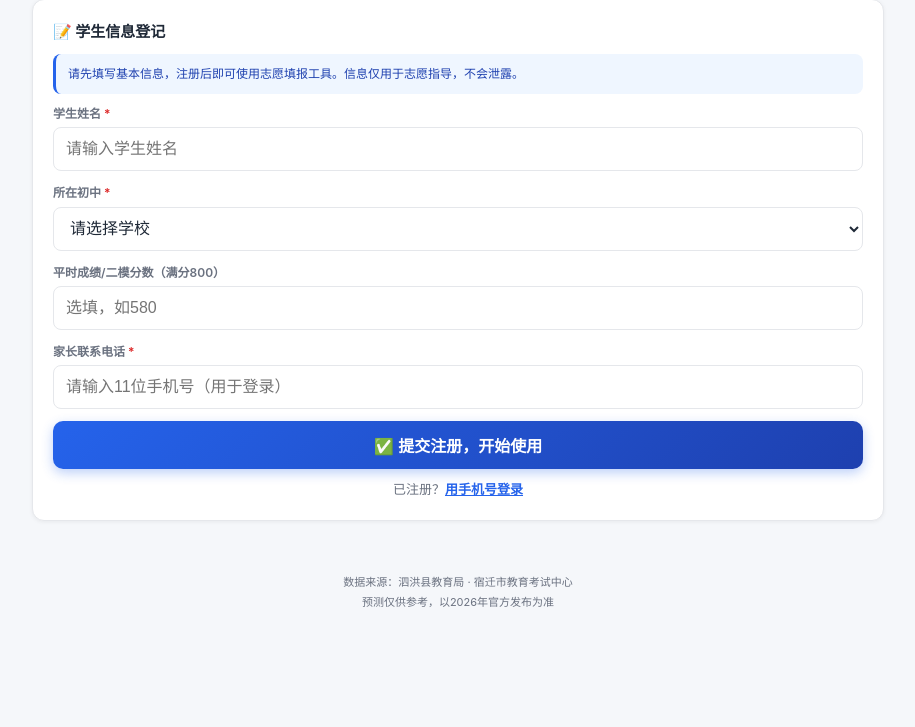
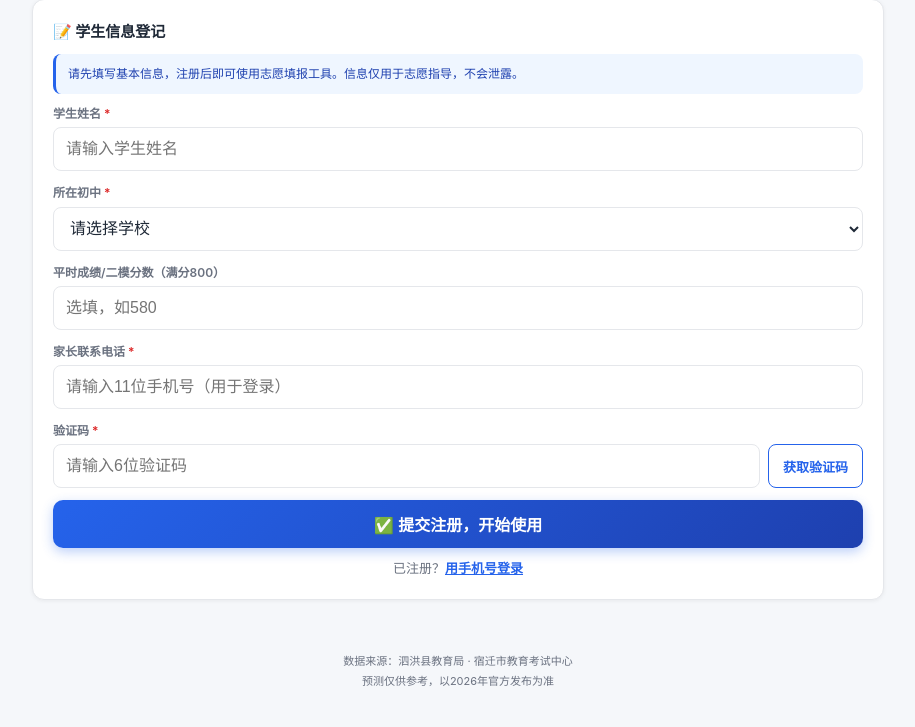
Before and after one commit to 934465438-maker/sihong-zhongkao, a Flask app: page / in a window 1280 px wide. Shown: the part 161-888 px from the top of the page, without its empty margins (182-1097 px from the left). Before the commit the page ends 768 px from the top, so only its background shows below. Run offline with Flask 3, Linux system fonts and the light colour scheme.

Commit message:
添加手机验证码模块：短信宝(SmsBao)接口+Mock模式+60秒倒计时

```diff
--- a/app.py
+++ b/app.py
@@ -1,7 +1,8 @@
 #!/usr/bin/env python3
 """泗洪中考志愿模拟填报 - Flask后端"""
-import os, csv, re, sqlite3
-from datetime import datetime
+import os, csv, re, sqlite3, random, time, hashlib
+import requests as req_lib
+from datetime import datetime, timedelta
 from flask import Flask, render_template, request, jsonify, send_file
 
 app = Flask(__name__)
@@ -11,6 +12,16 @@ os.makedirs(DATA_DIR, exist_ok=True)
 DB_PATH = os.path.join(DATA_DIR, 'registrations.db')
 CSV_PATH = os.path.join(DATA_DIR, 'registrations.csv')
 ADMIN_TOKEN = os.environ.get('ADMIN_TOKEN', 'sihong2026')
+
+# ====== 短信验证码配置 ======
+SMS_PROVIDER = os.environ.get('SMS_PROVIDER', 'mock')  # mock | smsbao
+SMSBAO_USER = os.environ.get('SMSBAO_USER', '')
+SMSBAO_PASS = os.environ.get('SMSBAO_PASS', '')
+SMS_SIGN_NAME = os.environ.get('SMS_SIGN_NAME', '泗洪中考')
+SMS_CODE_EXPIRE_MINUTES = int(os.environ.get('SMS_CODE_EXPIRE_MINUTES', '5'))
+SMS_CODE_LENGTH = int(os.environ.get('SMS_CODE_LENGTH', '6'))
+SMS_DAILY_LIMIT = int(os.environ.get('SMS_DAILY_LIMIT', '10'))
+SMS_INTERVAL_SECONDS = int(os.environ.get('SMS_INTERVAL_SECONDS', '60'))
 
 def get_db():
     db = sqlite3.connect(DB_PATH)
@@ -27,15 +38,151 @@ def init_db():
         score TEXT DEFAULT '',
         phone TEXT NOT NULL UNIQUE
     )''')
+    db.execute('''CREATE TABLE IF NOT EXISTS sms_codes (
+        id INTEGER PRIMARY KEY AUTOINCREMENT,
+        phone TEXT NOT NULL,
+        code TEXT NOT NULL,
+        created_at TEXT NOT NULL,
+        expired_at TEXT NOT NULL,
+        used INTEGER DEFAULT 0
+    )''')
     db.commit()
     db.close()
 
 init_db()
 
+# ====== 短信发送函数 ======
+def send_sms_smsbao(phone, code):
+    """通过短信宝发送验证码"""
+    if not SMSBAO_USER or not SMSBAO_PASS:
+        return False, "短信宝账号或密码未配置"
+    content = f"【{SMS_SIGN_NAME}】您的验证码是{code}，{SMS_CODE_EXPIRE_MINUTES}分钟内有效。请勿泄露给他人。"
+    md5_pass = hashlib.md5(SMSBAO_PASS.encode('utf-8')).hexdigest()
+    try:
+        resp = req_lib.get('http://api.smsbao.com/sms', params={
+            'u': SMSBAO_USER,
+            'p': md5_pass,
+            'm': phone,
+            'c': content
+        }, timeout=10)
+        # 短信宝返回状态码：0=成功
+        code_map = {
+            '0': '成功', '1': '账号或密码错误', '2': '余额不足',
+            '3': '手机号格式错误', '4': '内容含敏感词', '5': '签名不正确',
+            '6': '频率过高', '7': '内容过长', '8': '号码不在白名单',
+            '9': '账号被锁定', '10': 'IP不在白名单', '11': '不支持该运营商',
+            '12': '模板不合规', '13': '内容过长', '14': '未知错误'
+        }
+        if resp.text == '0':
+            return True, '验证码已发送'
+        else:
+            err_msg = code_map.get(resp.text, f'发送失败(代码{resp.text})')
+            return False, f"短信发送失败: {err_msg}"
+    except Exception as e:
+        return False, f"短信服务异常: {str(e)}"
+
+def send_sms_mock(phone, code):
+    """模拟模式：验证码直接返回给前端（仅用于开发测试）"""
+    return True, '验证码已发送（模拟模式）'
+
+def generate_code():
+    """生成指定长度的数字验证码"""
+    code = ''
+    for _ in range(SMS_CODE_LENGTH):
+        code += str(random.randint(0, 9))
+    return code
+
+# ====== 验证码校验函数 ======
+def verify_sms_code(phone, code):
+    """校验验证码是否正确且未过期"""
+    if not code:
+        return False, '请输入验证码'
+    now = datetime.now().strftime('%Y-%m-%d %H:%M:%S')
+    db = get_db()
+    row = db.execute(
+        'SELECT * FROM sms_codes WHERE phone = ? AND code = ? AND used = 0 AND expired_at > ? ORDER BY id DESC LIMIT 1',
+        (phone, code, now)
+    ).fetchone()
+    if not row:
+        db.close()
+        return False, '验证码错误或已过期'
+    # 标记为已使用
+    db.execute('UPDATE sms_codes SET used = 1 WHERE id = ?', (row['id'],))
+    db.commit()
+    db.close()
+    return True, '验证码正确'
+
 @app.route('/')
 def index():
     return render_template('index.html')
 
+# ====== 发送验证码 API ======
+@app.route('/api/send-code', methods=['POST'])
+def send_code():
+    data = request.get_json(force=True)
+    phone = (data.get('phone') or '').strip()
+
+    # 手机号格式校验
+    if not phone:
+        return jsonify({'ok': False, 'errors': ['请输入手机号']}), 400
+    if not re.match(r'^1[3-9]\d{9}$', phone):
+        return jsonify({'ok': False, 'errors': ['请输入有效的11位手机号码']}), 400
+
+    db = get_db()
+    now = datetime.now()
+    now_str = now.strftime('%Y-%m-%d %H:%M:%S')
+
+    # 频率限制：60秒内不能重复发送
+    recent = db.execute(
+        'SELECT created_at FROM sms_codes WHERE phone = ? AND created_at > ? ORDER BY id DESC LIMIT 1',
+        (phone, (now - timedelta(seconds=SMS_INTERVAL_SECONDS)).strftime('%Y-%m-%d %H:%M:%S'))
+    ).fetchone()
+    if recent:
+        elapsed = (now - datetime.strptime(recent['created_at'], '%Y-%m-%d %H:%M:%S')).total_seconds()
+        remaining = int(SMS_INTERVAL_SECONDS - elapsed)
+        db.close()
+        return jsonify({'ok': False, 'errors': [f'发送太频繁，请{remaining}秒后再试']}), 429
+
+    # 每日限制：每天最多10条
+    today_start = now.strftime('%Y-%m-%d') + ' 00:00:00'
+    today_count = db.execute(
+        'SELECT COUNT(*) as cnt FROM sms_codes WHERE phone = ? AND created_at >= ?',
+        (phone, today_start)
+    ).fetchone()['cnt']
+    if today_count >= SMS_DAILY_LIMIT:
+        db.close()
+        return jsonify({'ok': False, 'errors': [f'今日验证码发送次数已达上限（{SMS_DAILY_LIMIT}次）']}), 429
+
+    # 生成验证码
+    code = generate_code()
+    expired_at = (now + timedelta(minutes=SMS_CODE_EXPIRE_MINUTES)).strftime('%Y-%m-%d %H:%M:%S')
+
+    # 存入数据库
+    db.execute(
+        'INSERT INTO sms_codes (phone, code, created_at, expired_at, used) VALUES (?, ?, ?, ?, 0)',
+        (phone, code, now_str, expired_at)
+    )
+    db.commit()
+    db.close()
+
+    # 发送短信
+    if SMS_PROVIDER == 'mock':
+        success, msg = send_sms_mock(phone, code)
+    elif SMS_PROVIDER == 'smsbao':
+        success, msg = send_sms_smsbao(phone, code)
+    else:
+        success, msg = False, "未配置短信服务商"
+
+    if not success:
+        return jsonify({'ok': False, 'errors': [msg]}), 500
+
+    result = {'ok': True, 'msg': msg}
+    # 模拟模式下返回验证码（方便开发调试，生产环境不会走这个分支）
+    if SMS_PROVIDER == 'mock':
+        result['code'] = code
+    return jsonify(result)
+
+# ====== 注册 API（增加验证码校验） ======
 @app.route('/api/register', methods=['POST'])
 def register():
     data = request.get_json(force=True)
@@ -43,6 +190,7 @@ def register():
     school = (data.get('school') or '').strip()
     score_raw = data.get('score', '')
     phone = (data.get('phone') or '').strip()
+    code = (data.get('code') or '').strip()
 
     errors = []
     if not name:
@@ -53,6 +201,8 @@ def register():
         errors.append('请输入联系电话')
     elif not re.match(r'^1[3-9]\d{9}$', phone):
         errors.append('请输入有效的11位手机号码（1开头）')
+    if not code:
+        errors.append('请输入验证码')
 
     try:
         score = int(score_raw) if score_raw != '' else ''
@@ -65,6 +215,11 @@ def register():
 
     if errors:
         return jsonify({'ok': False, 'errors': errors}), 400
+
+    # 校验验证码
+    code_ok, code_msg = verify_sms_code(phone, code)
+    if not code_ok:
+        return jsonify({'ok': False, 'errors': [code_msg]}), 400
 
     db = get_db()
     try:
@@ -80,15 +235,24 @@ def register():
 
     return jsonify({'ok': True, 'msg': '注册成功！', 'name': name, 'phone': phone})
 
+# ====== 登录 API（增加验证码校验） ======
 @app.route('/api/login', methods=['POST'])
 def login():
     data = request.get_json(force=True)
     phone = (data.get('phone') or '').strip()
+    code = (data.get('code') or '').strip()
 
     if not phone:
         return jsonify({'ok': False, 'errors': ['请输入手机号']}), 400
     if not re.match(r'^1[3-9]\d{9}$', phone):
         return jsonify({'ok': False, 'errors': ['手机号格式不正确']}), 400
+    if not code:
+        return jsonify({'ok': False, 'errors': ['请输入验证码']}), 400
+
+    # 校验验证码
+    code_ok, code_msg = verify_sms_code(phone, code)
+    if not code_ok:
+        return jsonify({'ok': False, 'errors': [code_msg]}), 400
 
     db = get_db()
     row = db.execute('SELECT name, school, score FROM registrations WHERE phone = ?', (phone,)).fetchone()
--- a/requirements.txt
+++ b/requirements.txt
@@ -1,2 +1,3 @@
 flask==3.1.1
 gunicorn==23.0.0
+requests==2.32.3
--- a/templates/index.html
+++ b/templates/index.html
@@ -23,6 +23,14 @@ body{font-family:-apple-system,BlinkMacSystemFont,"PingFang SC","Microsoft YaHei
 .inp label{display:block;font-size:12px;color:var(--gray);margin-bottom:4px;font-weight:600}
 .inp input,.inp select{width:100%;height:44px;border:1.5px solid var(--border);border-radius:8px;padding:0 12px;font-size:16px;color:var(--dark);background:#fff}
 .inp input:focus,.inp select:focus{outline:none;border-color:var(--blue);box-shadow:0 0 0 3px rgba(37,99,235,.1)}
+.sms-row{display:flex;gap:8px;align-items:flex-end}
+.sms-row .inp{flex:1;margin-bottom:0}
+.sms-row .sms-btn{flex-shrink:0;height:44px;padding:0 14px;border:1.5px solid var(--blue);border-radius:8px;background:#fff;color:var(--blue);font-size:13px;font-weight:700;cursor:pointer;white-space:nowrap;transition:.15s}
+.sms-row .sms-btn:hover{background:#DBEAFE}
+.sms-row .sms-btn:disabled{border-color:var(--gray);color:var(--gray);background:#F3F4F6;cursor:not-allowed}
+.sms-inp-wrap{margin-bottom:12px}
+.sms-inp-wrap label{display:block;font-size:12px;color:var(--gray);margin-bottom:4px;font-weight:600}
+
 .radio{display:flex;gap:8px}
 .radio span{flex:1;text-align:center;padding:9px 0;border:1.5px solid var(--border);border-radius:8px;font-size:13px;cursor:pointer;font-weight:500;transition:.15s}
 .radio span.on{border-color:var(--blue);background:#DBEAFE;color:var(--blue);font-weight:700}
@@ -114,6 +122,12 @@ tr:nth-child(even) td{background:#FAFAFA}
         </div>
         <div class="inp"><label>平时成绩/二模分数（满分800）</label><input type="number" id="reg-score" placeholder="选填，如580" min="0" max="800" inputmode="numeric"></div>
         <div class="inp"><label>家长联系电话 <span style="color:var(--red)">*</span></label><input type="tel" id="reg-phone" placeholder="请输入11位手机号（用于登录）" maxlength="11" inputmode="numeric"></div>
+        <div class="sms-inp-wrap"><label>验证码 <span style="color:var(--red)">*</span></label>
+          <div class="sms-row">
+            <div class="inp"><input type="text" id="reg-code" placeholder="请输入6位验证码" maxlength="6" inputmode="numeric"></div>
+            <button class="sms-btn" id="reg-sms-btn" onclick="sendSmsCode('reg')">获取验证码</button>
+          </div>
+        </div>
         <div id="reg-error" style="display:none" class="tip tip-r"></div>
         <button class="btn" id="reg-btn" onclick="submitReg()">✅ 提交注册，开始使用</button>
         <div style="text-align:center;margin-top:10px;font-size:13px;color:var(--gray)">
@@ -123,6 +137,12 @@ tr:nth-child(even) td{background:#FAFAFA}
       <!-- 登录表单 -->
       <div id="login-form" style="display:none">
         <div class="inp"><label>注册时的手机号</label><input type="tel" id="login-phone" placeholder="请输入11位手机号" maxlength="11" inputmode="numeric"></div>
+        <div class="sms-inp-wrap"><label>验证码 <span style="color:var(--red)">*</span></label>
+          <div class="sms-row">
+            <div class="inp"><input type="text" id="login-code" placeholder="请输入6位验证码" maxlength="6" inputmode="numeric"></div>
+            <button class="sms-btn" id="login-sms-btn" onclick="sendSmsCode('login')">获取验证码</button>
+          </div>
+        </div>
         <div id="login-error" style="display:none" class="tip tip-r"></div>
         <button class="btn" onclick="submitLogin()">🔑 手机号登录</button>
         <div style="text-align:center;margin-top:10px;font-size:13px;color:var(--gray)">
@@ -458,6 +478,61 @@ function renderScore(yr){
   document.getElementById('score-tb').innerHTML=h;
 }
 
+// ====== 短信验证码 ======
+var smsTimers={reg:0,login:0};
+function sendSmsCode(type){
+  var phoneEl=type==='reg'?document.getElementById('reg-phone'):document.getElementById('login-phone');
+  var phone=phoneEl.value.trim();
+  if(!phone||!isValidPhone(phone)){
+    alert('请先输入有效的11位手机号');
+    phoneEl.focus();
+    return;
+  }
+  var btn=document.getElementById(type+'-sms-btn');
+  btn.disabled=true;
+  btn.textContent='发送中...';
+  fetch('/api/send-code',{
+    method:'POST',
+    headers:{'Content-Type':'application/json'},
+    body:JSON.stringify({phone:phone})
+  }).then(function(r){return r.json()}).then(function(d){
+    if(d.ok){
+      // 模拟模式下显示验证码
+      if(d.code){
+        var codeEl=document.getElementById(type+'-code');
+        codeEl.value=d.code;
+        alert('模拟模式：验证码为 '+d.code+'（已自动填入）');
+      }
+      startSmsCountdown(type);
+    }else{
+      btn.disabled=false;
+      btn.textContent='获取验证码';
+      alert((d.errors||['发送失败']).join('\n'));
+    }
+  }).catch(function(e){
+    btn.disabled=false;
+    btn.textContent='获取验证码';
+    alert('网络错误，请重试');
+  });
+}
+function startSmsCountdown(type){
+  var btn=document.getElementById(type+'-sms-btn');
+  var seconds=60;
+  smsTimers[type]=seconds;
+  btn.textContent=seconds+'秒后重试';
+  var timer=setInterval(function(){
+    seconds--;
+    if(seconds<=0){
+      clearInterval(timer);
+      smsTimers[type]=0;
+      btn.disabled=false;
+      btn.textContent='获取验证码';
+    }else{
+      btn.textContent=seconds+'秒后重试';
+    }
+  },1000);
+}
+
 // ====== 注册提交 ======
 function submitReg(){
   var name=document.getElementById('reg-name').value.trim();
@@ -469,8 +544,10 @@ function submitReg(){
 
   if(!name) errors.push('请输入学生姓名');
   if(!school) errors.push('请选择所在初中');
+  var regCode=document.getElementById('reg-code').value.trim();
   if(!phone) errors.push('请输入联系电话');
   else if(!isValidPhone(phone)) errors.push('请输入有效的11位手机号码');
+  if(!regCode) errors.push('请输入验证码');
   if(score){
     var sc=parseInt(score);
     if(isNaN(sc)||sc<0||sc>800) errors.push('分数应在0-800之间');
@@ -490,7 +567,7 @@ function submitReg(){
   fetch('/api/register',{
     method:'POST',
     headers:{'Content-Type':'application/json'},
-    body:JSON.stringify({name:name,school:school,score:score||'',phone:phone})
+    body:JSON.stringify({name:name,school:school,score:score||'',phone:phone,code:document.getElementById('reg-code').value.trim()})
   }).then(function(r){return r.json()}).then(function(d){
     btn.disabled=false;
     btn.textContent='✅ 提交注册，开始使用';
@@ -515,8 +592,10 @@ function submitLogin(){
   var errEl=document.getElementById('login-error');
   var errors=[];
 
+  var loginCode=document.getElementById('login-code').value.trim();
   if(!phone) errors.push('请输入手机号');
   else if(!isValidPhone(phone)) errors.push('请输入有效的11位手机号码');
+  if(!loginCode) errors.push('请输入验证码');
 
   if(errors.length){
     errEl.innerHTML=errors.join('<br>');
@@ -528,7 +607,7 @@ function submitLogin(){
   fetch('/api/login',{
     method:'POST',
     headers:{'Content-Type':'application/json'},
-    body:JSON.stringify({phone:phone})
+    body:JSON.stringify({phone:phone,code:document.getElementById('login-code').value.trim()})
   }).then(function(r){return r.json()}).then(function(d){
     if(d.ok){
       saveUser(d.name,phone);
```
Also changed, not shown: render.yaml (+17 -0 lines).
